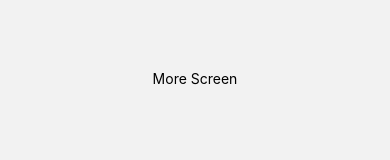
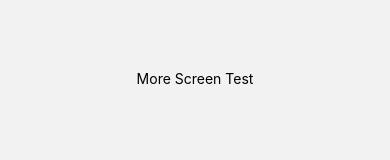
Before and after one commit to noalecohen/Sport1, a React Native app: screen /MORE in a window 390 px wide. Shown: the part 364-524 px from the top of the page. Built offline with nearby package versions, Linux system fonts and the light colour scheme.

Commit message:
changed more screen text

```diff
--- a/src/screens/MoreScreen.tsx
+++ b/src/screens/MoreScreen.tsx
@@ -4,7 +4,7 @@ import {View, Text, StyleSheet} from 'react-native';
 const MoreScreen = () => {
   return (
     <View style={styles.text}>
-      <Text>More Screen</Text>
+      <Text>More Screen Test</Text>
     </View>
   );
 };
```
